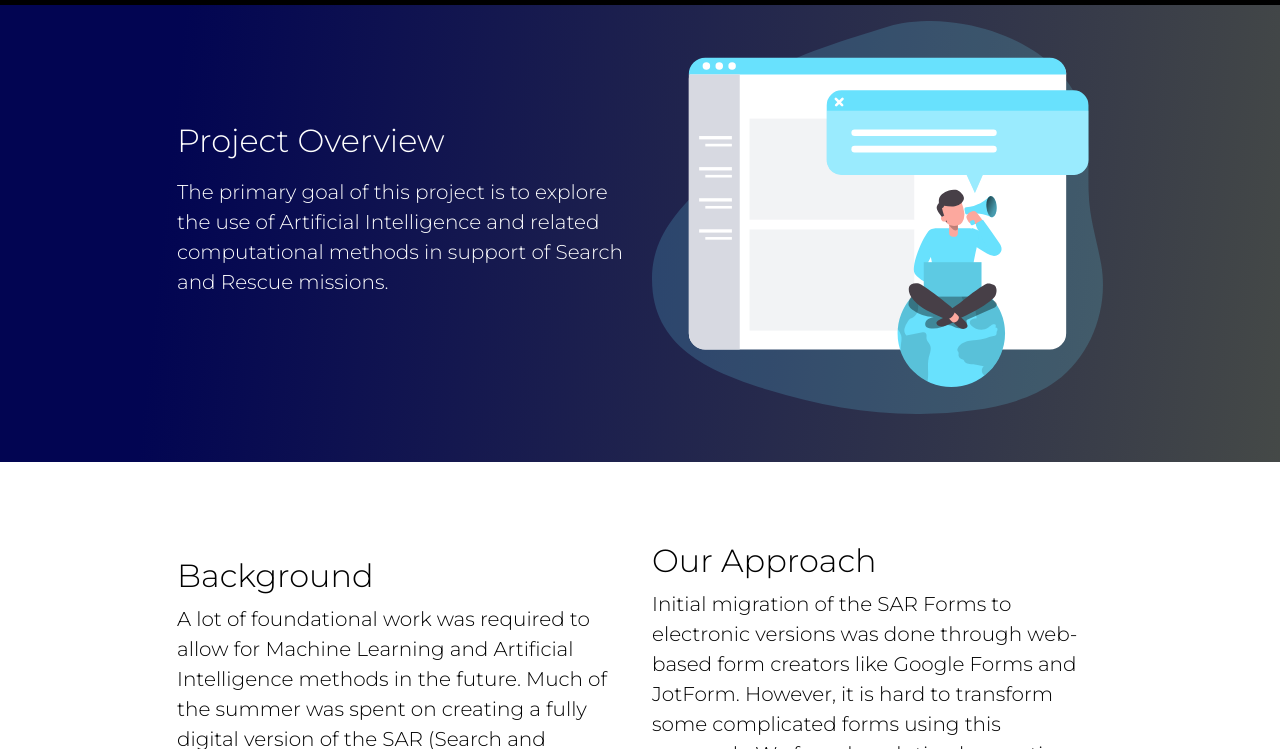
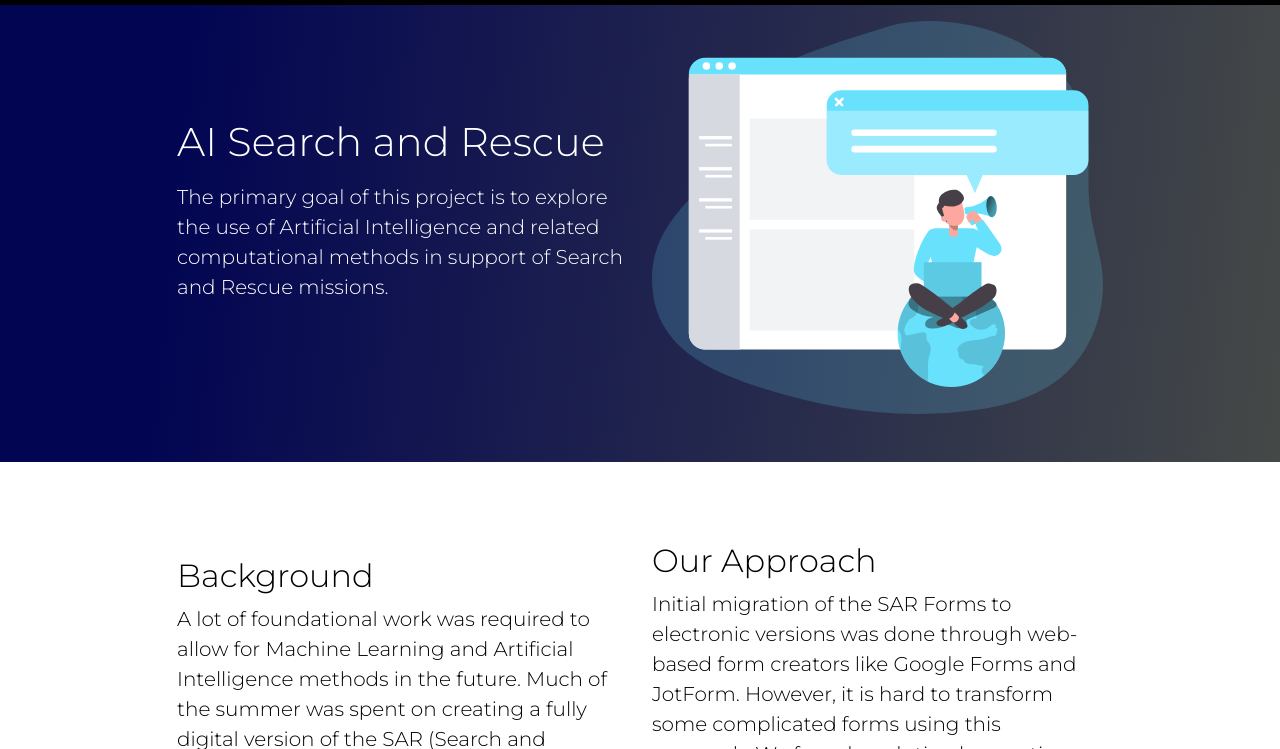
Before and after one commit to qaz6209031/Cal-Poly-Surp-Website, a plain HTML site: page index.html in a window 1280 px wide. Shown: the part 51-800 px from the top of the page. Drawn offline with nearby package versions, Linux system fonts and the light colour scheme.

Commit message:
change title

```diff
--- a/index.html
+++ b/index.html
@@ -114,7 +114,7 @@
       <div class="container pt-3">
         <div class="row align-items-center justify-content-center">
           <div class="col-md-5">
-            <h2 class="pb-2">Project Overview</h2>
+            <h1 class="pb-2">AI Search and Rescue</h1>
             <p>
               The primary goal of this project is to explore the use of Artificial Intelligence and
               related computational methods in support of Search and Rescue missions.
```
